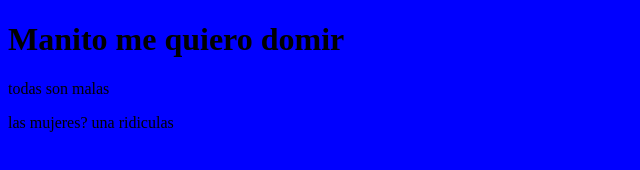
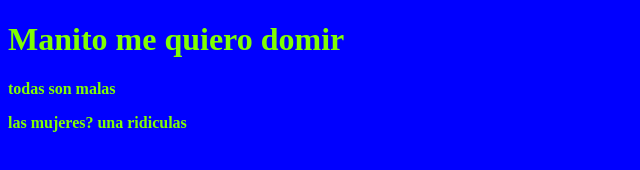
Before and after one commit to ESTEBANDIDO24/ejemplopruebas, a plain HTML site: page index.html in a window 1280 px wide. Shown: the whole page, without its empty margins (0-640 px from the left). Drawn offline with Linux system fonts and the light colour scheme.

Commit message:
negrita y color

```diff
--- a/estilos/estilos.css
+++ b/estilos/estilos.css
@@ -1,4 +1,5 @@
 body{
     background-color:blue;
-
+    font-weight: bold;
+    color: chartreuse;
 }
```
